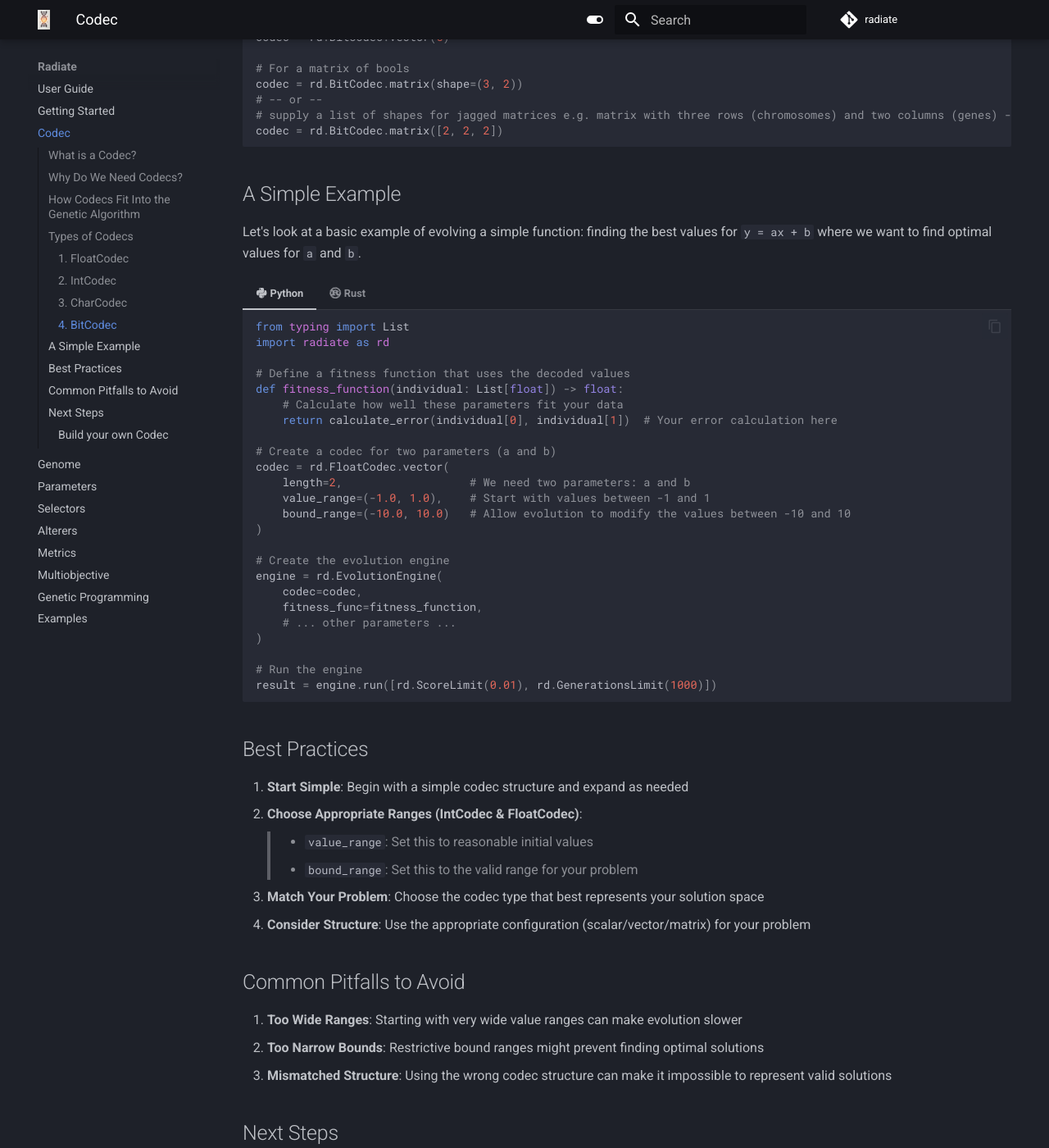
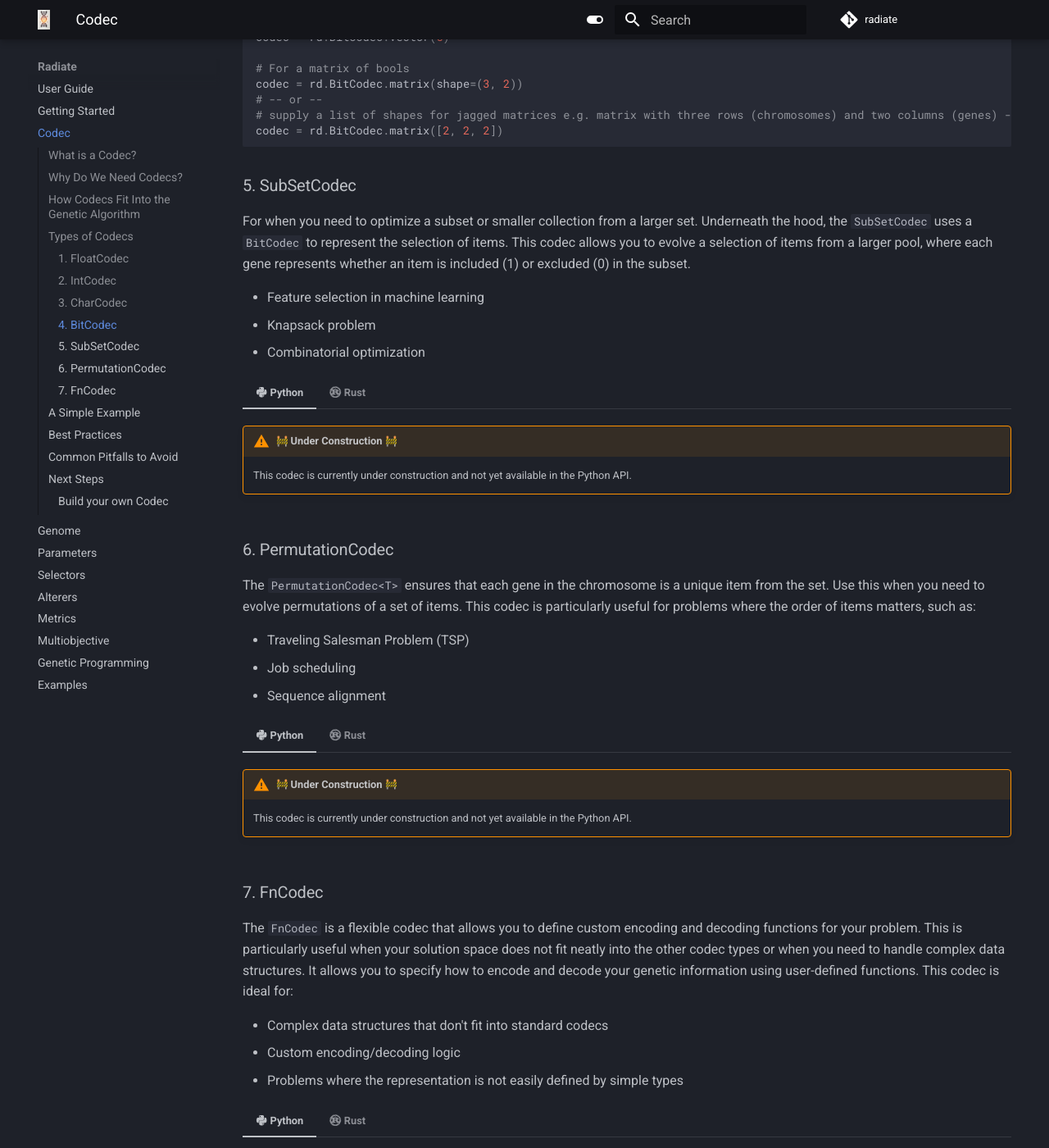
Before and after one commit to pkalivas/radiate, an MkDocs documentation site: the page built from docs/source/codec.md, in a window 1280 px wide and 1400 px high, scrolled down 3402 px. Shown: the whole window at 82% size. Built offline with MkDocs 1.6.1 and Material for MkDocs 9.7.7, drawn with Linux system fonts in a browser that asks for light colours; emoji names are drawn with the system emoji font; comment, search, counter and statistics services are not loaded; some of the changed text lies outside the part shown.

Commit message:
codec docs

````diff
--- a/docs/source/codec.md
+++ b/docs/source/codec.md
@@ -196,10 +196,126 @@
     let codec_matrix = BitCodec::matrix(3, 2);
     ```
 
+### 5. SubSetCodec
+For when you need to optimize a subset or smaller collection from a larger set. Underneath the hood, the `SubSetCodec` uses a `BitCodec` to represent the selection of items. This codec allows you to evolve a selection of items from a larger pool, where each gene represents whether an item is included (1) or excluded (0) in the subset.
+
+- Feature selection in machine learning
+- Knapsack problem
+- Combinatorial optimization
+
+=== ":fontawesome-brands-python: Python"
+
+    !!! warning ":construction: Under Construction :construction:"
+
+        This codec is currently under construction and not yet available in the Python API.
+
+=== ":fontawesome-brands-rust: Rust"
+
+    ```rust
+    use radiate::*;
+
+    #[derive(Debug, Clone)]
+    pub struct Item {
+        pub weight: f32,
+        pub value: f32,
+    }
+
+    let items = vec![
+        Item { weight: 2.0, value: 3.0 },
+        Item { weight: 3.0, value: 4.0 },
+        Item { weight: 4.0, value: 5.0 },
+        Item { weight: 5.0, value: 6.0 },
+        Item { weight: 6.0, value: 7.0 },
+        Item { weight: 7.0, value: 8.0 },
+        Item { weight: 8.0, value: 9.0 },
+        Item { weight: 9.0, value: 10.0 },
+    ];
+
+    let subset_codec = SubSetCodec::vector(items);
+
+    // encoding for this subset will produce a genotype with a single BitChromosome while decoding will return
+    // a Vec<Arc<Item>> of the selected items.
+    let genotype = subset_codec.encode();           // Genotype<BitChromosome>
+    let decoded = subset_codec.decode(&genotype);   // Vec<Arc<Item>>
+    ```
+
+### 6. PermutationCodec
+The `PermutationCodec<T>` ensures that each gene in the chromosome is a unique item from the set. Use this when you need to evolve permutations of a set of items. This codec is particularly useful for problems where the order of items matters, such as:
+
+- Traveling Salesman Problem (TSP)
+- Job scheduling
+- Sequence alignment
+
+=== ":fontawesome-brands-python: Python"
+
+    !!! warning ":construction: Under Construction :construction:"
+
+        This codec is currently under construction and not yet available in the Python API.
+
+=== ":fontawesome-brands-rust: Rust"
+
+    ```rust
+    use radiate::*;
+
+    let codec: PermutationCodec<usize> = PermutationCodec::new((0..10).collect());
+
+    // Encode a genotype of Genotype<PermutationChromosome> and decode to a Vec<usize> where each usize is a unique index
+    // from the original value_range.
+    // This will ensure that the permutation is valid and does not contain duplicates.
+    let genotype: Genotype<PermutationChromosome<usize>> = codec.encode();
+    let decoded: Vec<usize> = codec.decode(&genotype);
+
+    ```
+
+### 7. FnCodec
+The `FnCodec` is a flexible codec that allows you to define custom encoding and decoding functions for your problem. This is particularly useful when your solution space does not fit neatly into the other codec types or when you need to handle complex data structures. It allows you to specify how to encode and decode your genetic information using user-defined functions. This codec is ideal for:
+
+- Complex data structures that don't fit into standard codecs
+- Custom encoding/decoding logic
+- Problems where the representation is not easily defined by simple types
+
+=== ":fontawesome-brands-python: Python"
+
+    !!! warning ":construction: Under Construction :construction:"
+
+        This codec is currently under construction and not yet available in the Python API.
+
+=== ":fontawesome-brands-rust: Rust"
+
+    ```rust
+    use radiate::*;
+
+    // A simple struct to represent the NQueens problem - this struct will be the input to your fitness function.
+    const N_QUEENS: usize = 8;
+
+    #[derive(Clone, Debug, PartialEq)]
+    struct NQueens(Vec<i8>);
+
+    // this is a simple example of the NQueens problem.
+    // The resulting codec type will be FnCodec<IntChromosome<i8>, NQueens>.
+    let codec: FnCodec<IntChromosome<i8>, NQueens> = FnCodec::new()
+        .with_encoder(|| {
+            Genotype::new(vec![IntChromosome::new((0..N_QUEENS)
+                    .map(|_| IntGene::from(0..N_QUEENS as i8))
+                    .collect(),
+            )])
+        })
+        .with_decoder(|genotype| {
+            NQueens(genotype[0]
+                .genes()
+                .iter()
+                .map(|g| *g.allele())
+                .collect::<Vec<i8>>())
+        });
+
+    // encode and decode
+    let genotype: Genotype<IntChromosome<i8>> = codec.encode();
+    let decoded: NQueens = codec.decode(&genotype);
+    ```
 
 ## A Simple Example
 
-Let's look at a basic example of evolving a simple function: finding the best values for `y = ax + b` where we want to find optimal values for `a` and `b`.
+Let's look at a basic example of how to use the `Codec` for evolving a simple function: finding the best values for `y = ax + b` where we want to find optimal values for `a` and `b`.
 
 === ":fontawesome-brands-python: Python"
 
````
